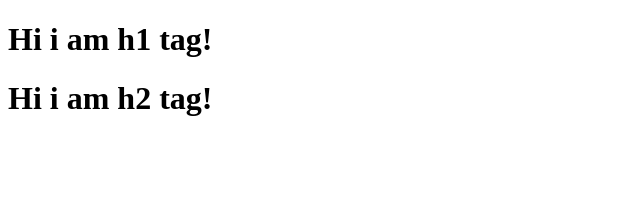
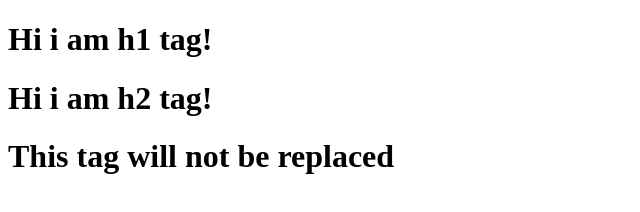
Before and after one commit to subhajeetcool/Namaste-React-Inception, a plain HTML site: page index.html in a window 1280 px wide. Shown: the whole page, without its empty margins (0-640 px from the left). Drawn offline with nearby package versions, Linux system fonts and the light colour scheme.

Commit message:
updated about the rendering

```diff
--- a/index.html
+++ b/index.html
@@ -31,6 +31,7 @@
     <div id="root">
         <h1>Hello is replaced by the root when it is rendered</h1>
     </div>
+    <h1>This tag will not be replaced</h1>
     <script
     crossorigin src="https://unpkg.com/react@18/umd/react.development.js"> // core of react
     </script>
```
